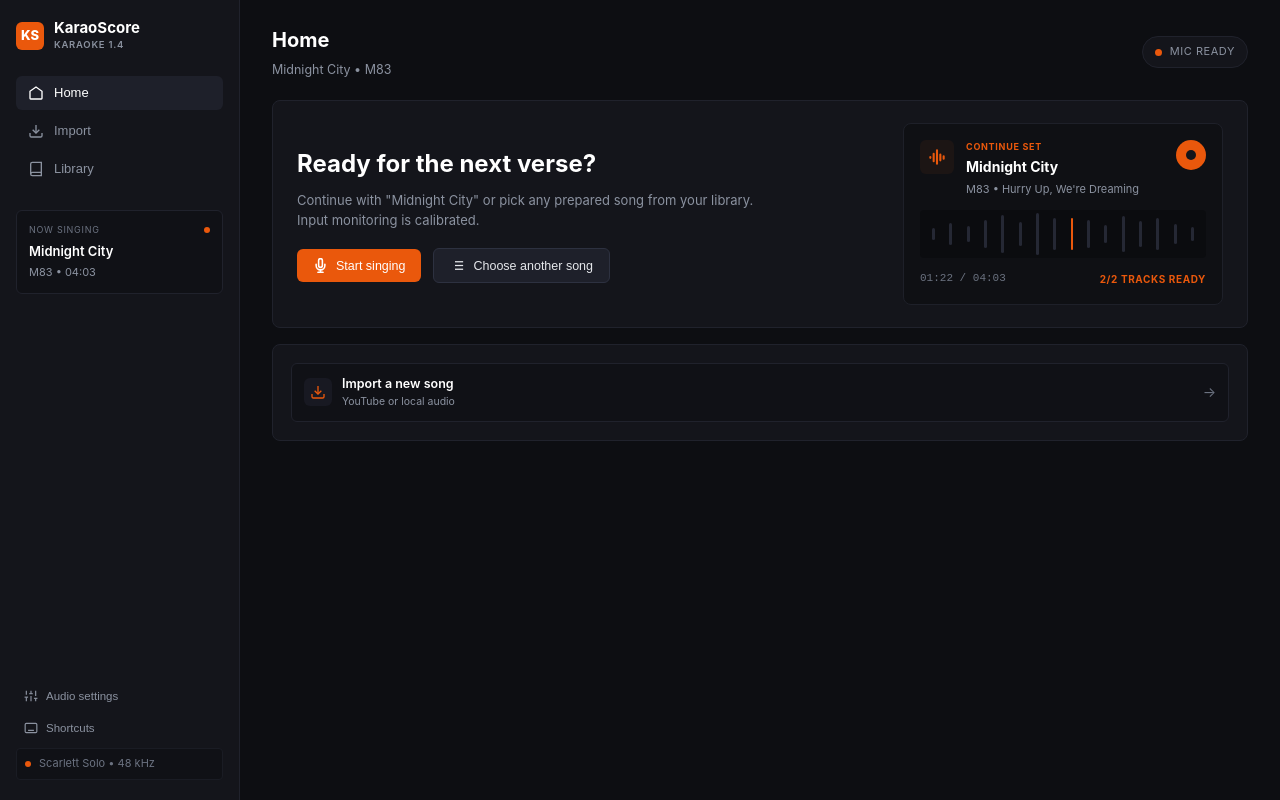
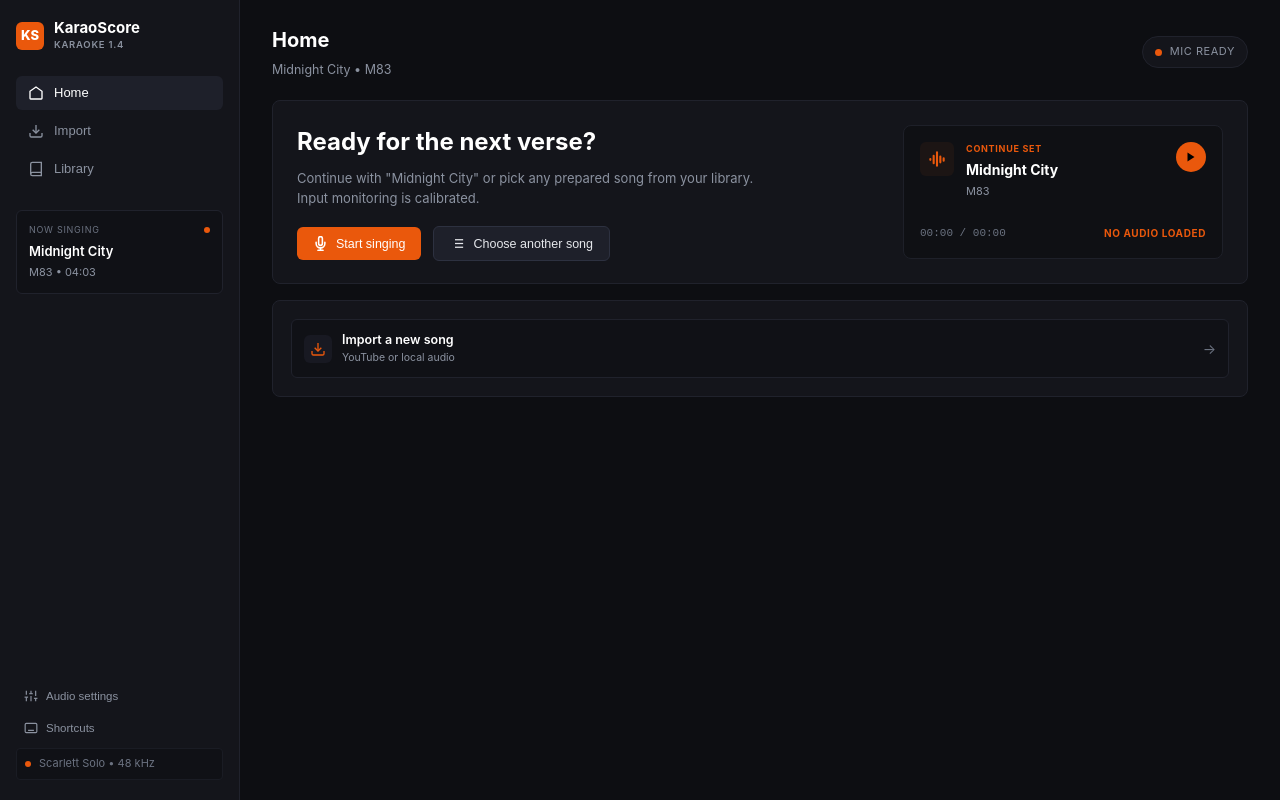
Before and after one commit to AnthonyLi88/KaraoScore, a Vue app: page / in a window 1280 px wide. Built offline with nearby package versions, Linux system fonts and the light colour scheme.

Commit message:
Implement audio playback controls and live progress tracking in Continue Set card

```diff
--- a/src/renderer/src/views/HomeView.vue
+++ b/src/renderer/src/views/HomeView.vue
@@ -1,5 +1,6 @@
 <script setup lang="ts">
-withDefaults(
+import { ref, computed, watch, onUnmounted } from 'vue'
+const props = withDefaults(
   defineProps<{
     songTitle?: string
     songArtist?: string
@@ -21,6 +22,104 @@ withDefaults(
 const emit = defineEmits<{
   (e: 'navigate', tab: 'home' | 'import' | 'library'): void
 }>()
+
+// Track Readiness Computation
+const tracksReadyText = computed(() => {
+  const normal = Boolean(props.audioUrlNormal)
+  const inst = Boolean(props.audioUrlInstrumental)
+  if (normal && inst) return '2/2 TRACKS READY'
+  if (normal || inst) return '1/2 TRACK READY'
+  return 'NO AUDIO LOADED'
+})
+
+// Audio Playback State for Continue Set Card
+const audioElem = ref<HTMLAudioElement | null>(null)
+const isPlaying = ref(false)
+const currentTime = ref(0)
+const duration = ref(0)
+
+const activeAudioSrc = computed(() => {
+  return props.audioUrlInstrumental || props.audioUrlNormal || ''
+})
+
+const formatTimer = (seconds: number) => {
+  if (!seconds || isNaN(seconds)) return '00:00'
+  const m = Math.floor(seconds / 60).toString().padStart(2, '0')
+  const s = Math.floor(seconds % 60).toString().padStart(2, '0')
+  return `${m}:${s}`
+}
+
+const progressPercent = computed(() => {
+  if (!duration.value || duration.value === 0) return 0
+  return Math.min(100, (currentTime.value / duration.value) * 100)
+})
+
+const togglePlay = () => {
+  if (!activeAudioSrc.value) {
+    emit('navigate', 'import')
+    return
+  }
+
+  if (!audioElem.value) {
+    audioElem.value = new Audio(activeAudioSrc.value)
+    audioElem.value.ontimeupdate = () => {
+      if (audioElem.value) {
+        currentTime.value = audioElem.value.currentTime
+      }
+    }
+    audioElem.value.onloadedmetadata = () => {
+      if (audioElem.value) {
+        duration.value = audioElem.value.duration
+      }
+    }
+    audioElem.value.onended = () => {
+      isPlaying.value = false
+      currentTime.value = 0
+    }
+  }
+
+  if (isPlaying.value) {
+    audioElem.value.pause()
+    isPlaying.value = false
+  } else {
+    audioElem.value.play().then(() => {
+      isPlaying.value = true
+    }).catch((err) => {
+      console.warn('Playback error:', err)
+      isPlaying.value = false
+    })
+  }
+}
+
+const seek = (event: MouseEvent) => {
+  if (!audioElem.value || !duration.value) return
+  const target = event.currentTarget as HTMLElement
+  const rect = target.getBoundingClientRect()
+  const clickX = event.clientX - rect.left
+  const ratio = Math.max(0, Math.min(1, clickX / rect.width))
+  audioElem.value.currentTime = ratio * duration.value
+  currentTime.value = audioElem.value.currentTime
+}
+
+watch(activeAudioSrc, (newSrc) => {
+  if (audioElem.value) {
+    audioElem.value.pause()
+    isPlaying.value = false
+    currentTime.value = 0
+    if (newSrc) {
+      audioElem.value.src = newSrc
+      audioElem.value.load()
+    }
+  }
+})
+
+onUnmounted(() => {
+  if (audioElem.value) {
+    audioElem.value.pause()
+    audioElem.value = null
+  }
+})
+
 </script>
 
 <template>
@@ -81,38 +180,29 @@ const emit = defineEmits<{
           <div class="preview-titles">
             <span class="preview-tag">CONTINUE SET</span>
             <h4>{{ songTitle }}</h4>
-            <span class="preview-sub">{{ songArtist }} &bull; Hurry Up, We're Dreaming</span>
+            <span class="preview-sub">{{ songArtist }}</span>
           </div>
-          <button class="play-target-btn" title="Continue Set">
-            <span class="target-inner-circle"></span>
+          <button class="play-target-btn" :title="isPlaying ? 'Pause' : 'Play Track'" @click="togglePlay">
+            <svg v-if="!isPlaying" width="12" height="12" viewBox="0 0 24 24" fill="currentColor">
+              <polygon points="5 3 19 12 5 21 5 3"/>
+            </svg>
+            <svg v-else width="12" height="12" viewBox="0 0 24 24" fill="currentColor">
+              <rect x="6" y="4" width="4" height="16"/>
+              <rect x="14" y="4" width="4" height="16"/>
+            </svg>
           </button>
         </div>
 
-        <!-- Waveform Graphic -->
-        <div class="waveform-graphic">
-          <div class="wave-bars">
-            <span style="height: 12px"></span>
-            <span style="height: 22px"></span>
-            <span style="height: 16px"></span>
-            <span style="height: 28px"></span>
-            <span style="height: 38px"></span>
-            <span style="height: 24px"></span>
-            <span style="height: 42px"></span>
-            <span style="height: 32px"></span>
-            <span class="playhead-bar"></span>
-            <span style="height: 28px"></span>
-            <span style="height: 18px"></span>
-            <span style="height: 36px"></span>
-            <span style="height: 26px"></span>
-            <span style="height: 32px"></span>
-            <span style="height: 20px"></span>
-            <span style="height: 14px"></span>
+        <!-- Real Audio Playback Progress Bar -->
+        <div class="playback-container" @click="seek" title="Seek playback">
+          <div class="playback-bar">
+            <div class="playback-progress" :style="{ width: progressPercent + '%' }"></div>
           </div>
         </div>
 
         <div class="preview-footer">
-          <span class="time-readout">01:22 / 04:03</span>
-          <span class="tracks-ready-tag">2/2 TRACKS READY</span>
+          <span class="time-readout">{{ formatTimer(currentTime) }} / {{ formatTimer(duration) }}</span>
+          <span class="tracks-ready-tag">{{ tracksReadyText }}</span>
         </div>
       </div>
     </div>
```
